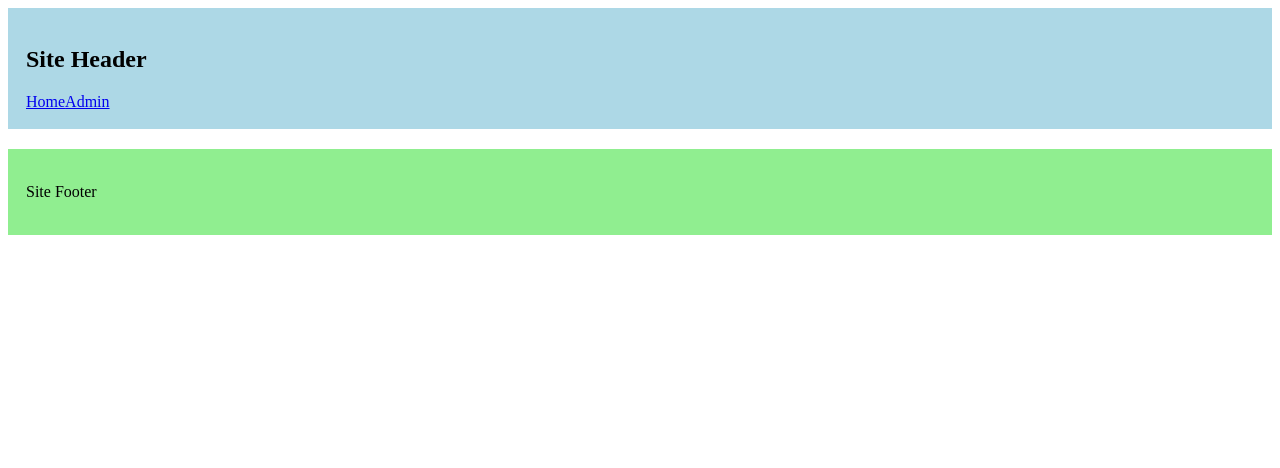
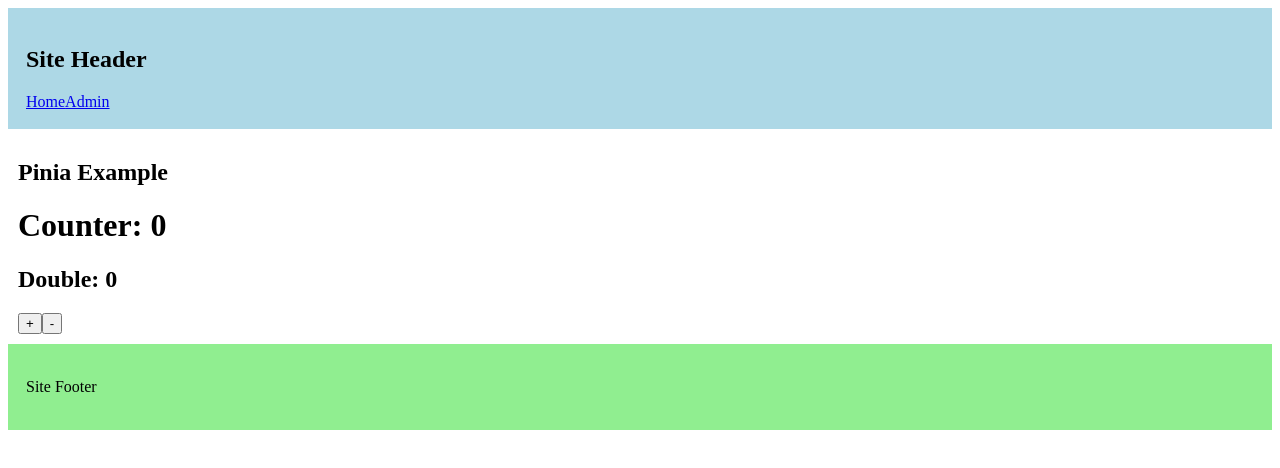
Before and after one commit to farzeen-ali/Nuxt-JS-Full-Stack-Course-2025-The-Techzeen, a Nuxt app: page /piniaexample in a window 1280 px wide. Shown: the top 468 px of the page. Built offline with nearby package versions, Linux system fonts and the light colour scheme.

Commit message:
Pinia State Management

```diff
--- a/app/pages/index.vue
+++ b/app/pages/index.vue
@@ -7,6 +7,7 @@
          <NuxtLink to="/blogs">Blogs</NuxtLink> <br>
          <NuxtLink to="/list">To Do List</NuxtLink> <br>
          <NuxtLink to="/reactive">Reactive</NuxtLink> <br>
+         <NuxtLink to="/piniaexample">Pinia</NuxtLink> <br>
     </div>
     <Footer />
 </template>
--- /dev/null
+++ b/app/pages/piniaexample.vue
@@ -0,0 +1,17 @@
+<template>
+    <div>
+        <h2>Pinia Example</h2>
+        <h1>Counter: {{ counter.count }} </h1>
+        <h2>Double: {{ counter.doubleCount }} </h2>
+
+        <button @click="counter.increment">+</button>
+        <button @click="counter.decrement">-</button>
+    </div>
+</template>
+
+<script setup>
+    import { useCounterStore } from '../stores/counter';
+
+    const counter = useCounterStore();
+
+</script>
--- /dev/null
+++ b/app/stores/counter.js
@@ -0,0 +1,21 @@
+import { defineStore } from "pinia";
+
+export const useCounterStore = defineStore('counter', {
+    // state, getters, actions
+    state: () => ({
+        count: 0
+    }),
+
+    getters: {
+        doubleCount: (state) => state.count * 2
+    },
+
+    actions: {
+        increment(){
+            this.count++;
+        },
+        decrement(){
+            this.count--;
+        },
+    }
+})
--- a/nuxt.config.ts
+++ b/nuxt.config.ts
@@ -1,5 +1,6 @@
 // https://nuxt.com/docs/api/configuration/nuxt-config
 export default defineNuxtConfig({
+  modules: ['@pinia/nuxt'],
   app: {
     pageTransition: { name: 'page', mode: 'out-in' }
   },
--- a/package.json
+++ b/package.json
@@ -10,7 +10,9 @@
     "postinstall": "nuxt prepare"
   },
   "dependencies": {
+    "@pinia/nuxt": "^0.11.2",
     "nuxt": "^4.0.1",
+    "pinia": "^3.0.3",
     "vue": "^3.5.18",
     "vue-router": "^4.5.1"
   }
```
Also changed, not shown: 1 other file (tests, documents, lock files or other folders).
